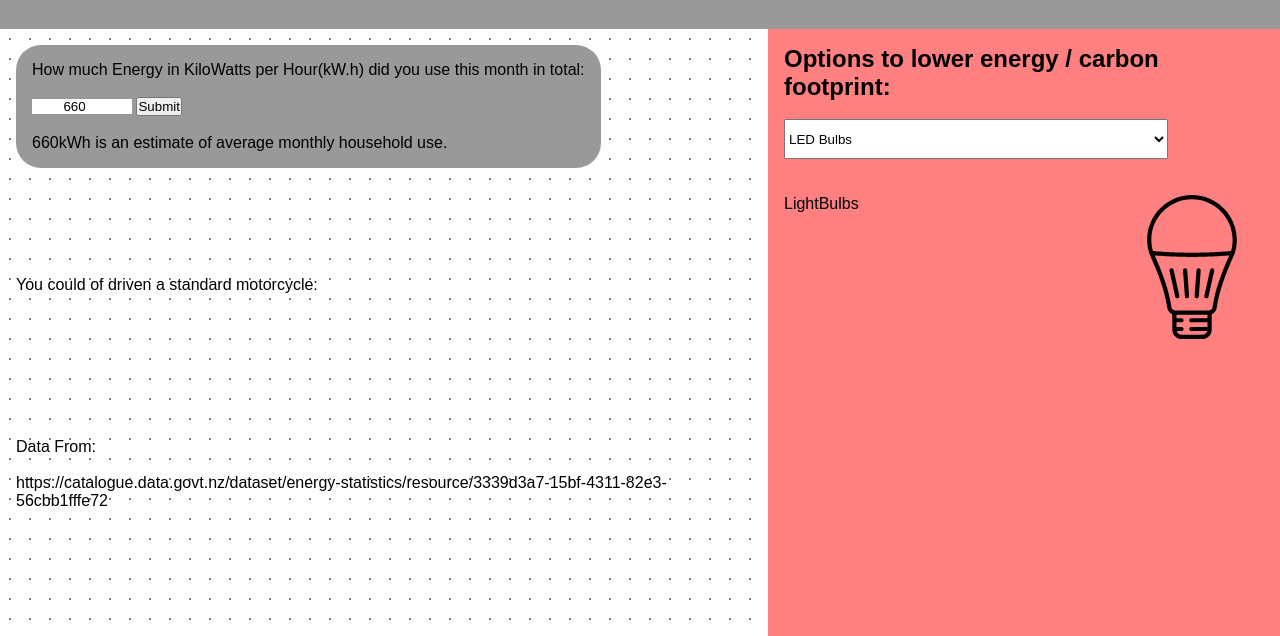
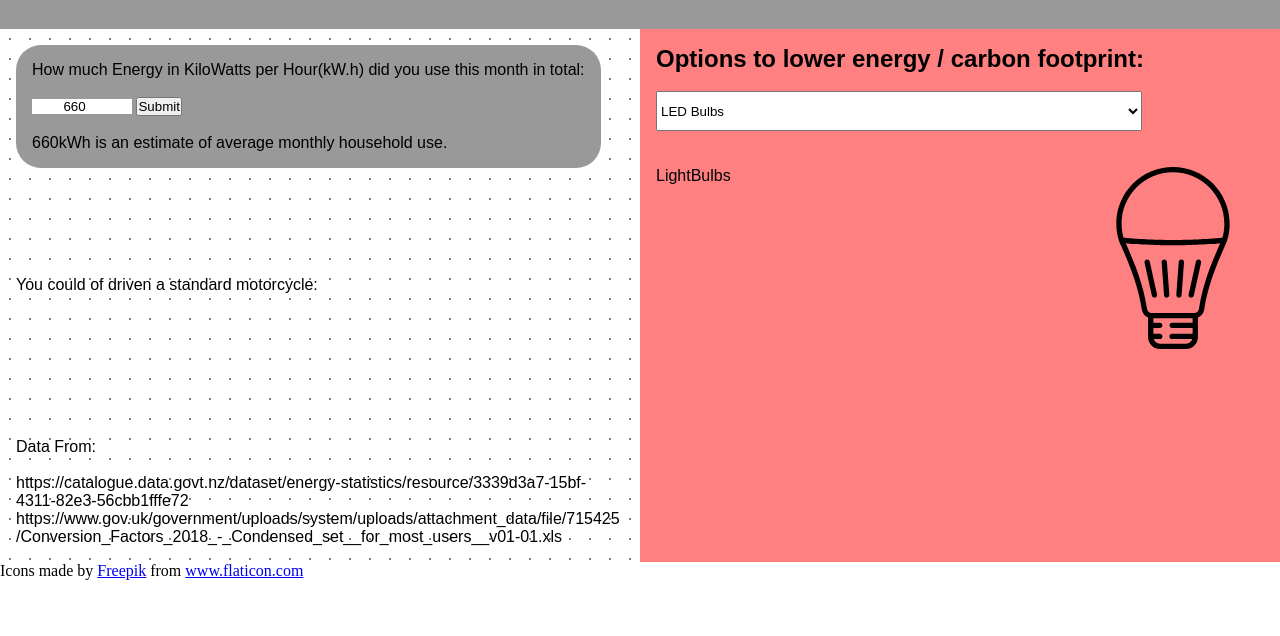
Before and after one commit to Sparkzmaster/EnLIGHTment-Project, a plain HTML site: page index.html in a window 1280 px wide. Shown: the part 161-797 px from the top of the page. Drawn offline with Linux system fonts and the light colour scheme.

Commit message:
Add files via upload

```diff
--- a/index.html
+++ b/index.html
@@ -38,6 +38,7 @@
 					<br><br><br><br><br><br><br><br>
 					Data From: <br><br>
 					https://catalogue.data.govt.nz/dataset/energy-statistics/resource/3339d3a7-15bf-4311-82e3-56cbb1fffe72
+					https://www.gov.uk/government/uploads/system/uploads/attachment_data/file/715425/Conversion_Factors_2018_-_Condensed_set__for_most_users__v01-01.xls
 				</div>
 
 			</section>
--- a/styles.css
+++ b/styles.css
@@ -36,10 +36,11 @@ nav{
 .Calculate{
 	text-align: left;
 	background-image: radial-gradient(gray 6%, white 5%);
+	overflow-wrap: break-word;
 	background-position: 0 0;
 	background-size: 20px 20px;
-	width: 60%;
-	height: 100vh;
+	width: 50%;
+	height: <=100vh;
 	padding: 1em;
 	font-family: Arial,Helvetica Neue,Helvetica,sans-serif;
 }
@@ -47,8 +48,9 @@ nav{
 .Provide{
 	text-align: left;
 	background-color: #ff8080;
-	width: 40%;
-	height: 100vh;
+	overflow-wrap: break-word;
+	width: 50%;
+	height: <=100vh;
 	padding: 1em;
 	font-family: Arial,Helvetica Neue,Helvetica,sans-serif;
 }
```
